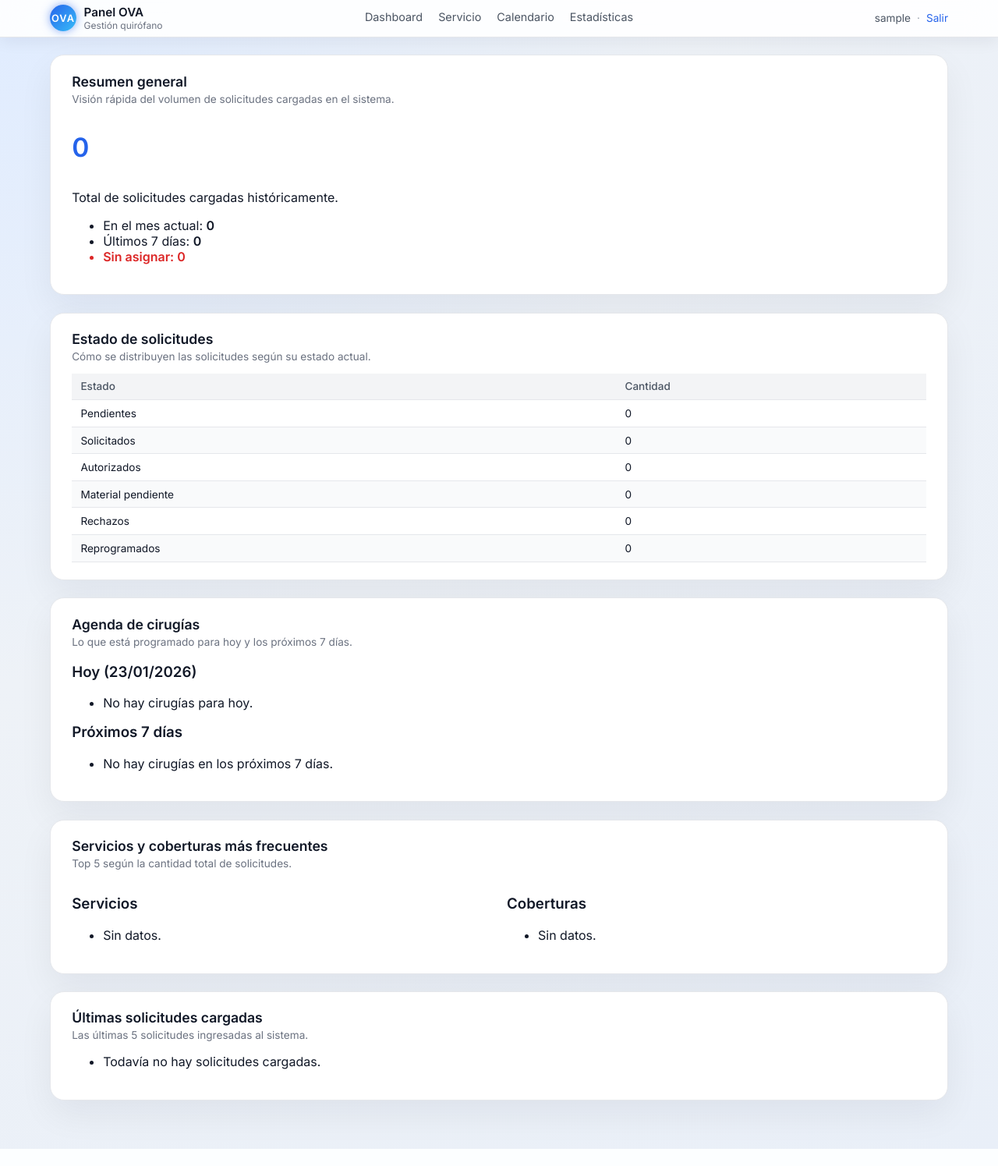
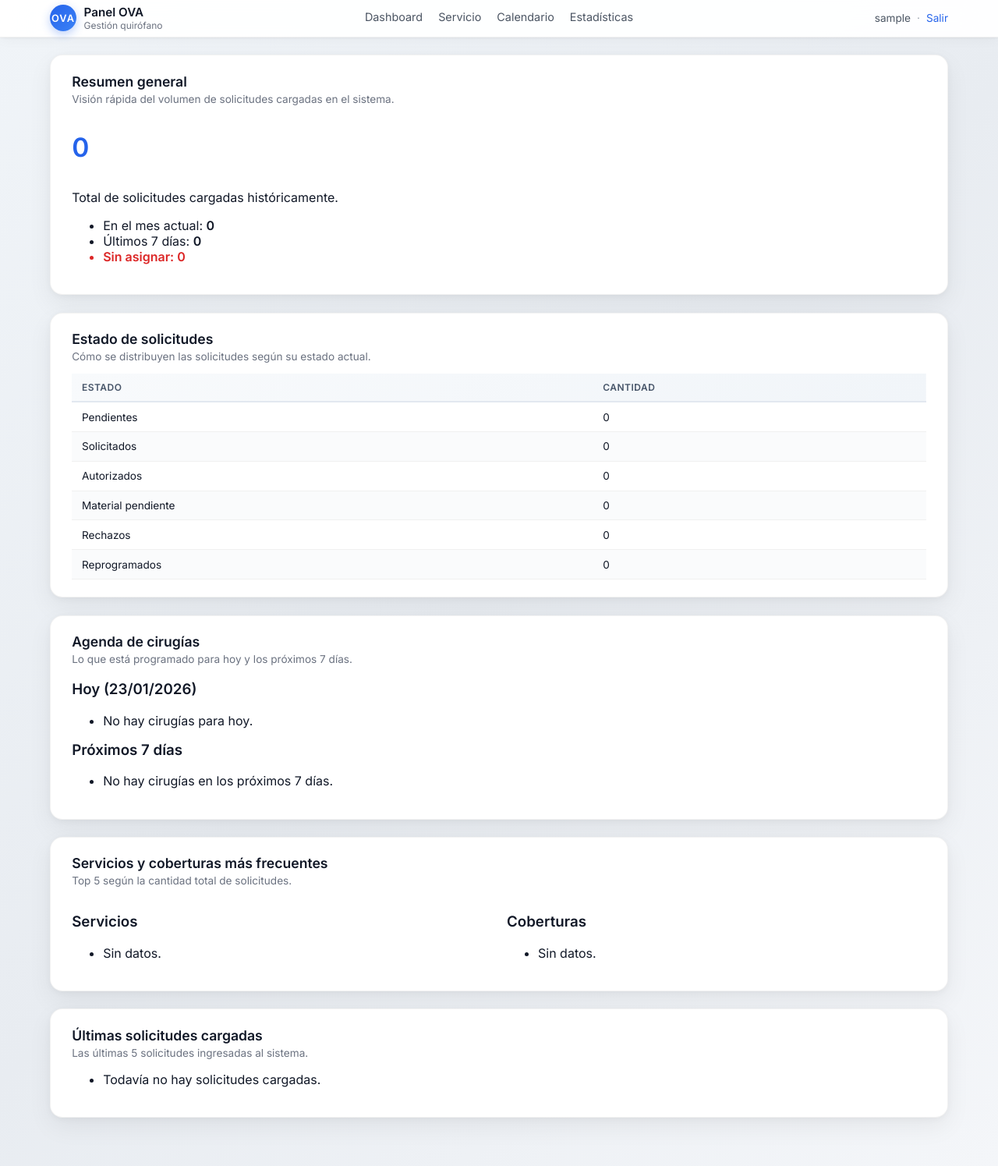
Before and after one commit to IVANAGUSS12/panel-ova, a Django app: page / in a window 1280 px wide. Shown: the whole page at 78% size. Before the commit the page ends 1473 px from the top, so only its background shows below. Run offline with Django 5.2, Linux system fonts and the light colour scheme; the visitor is signed in with stand-in values (Sample User, id 1); data comes from the database, SQL or seed files in the repository; data that the repository does not hold is empty; some libraries are stand-ins or nearby versions.

Commit message:
Rediseno completo con estilo mas sobrio y elegante - Fondo con gradiente lineal mas suave - Topbar con backdrop-filter mejorado - Cards con sombras sutiles y hover effect - Botones con transiciones smooth y hover elevado - Tablas con headers mejorados y hover scale - Logo con animacion hover - Nav links con transiciones cubicas - Eliminado indicador de documentos faltantes - Eliminado filtro de documentos faltantes - Mejora general de animaciones y transiciones

```diff
--- a/core/forms.py
+++ b/core/forms.py
@@ -40,7 +40,6 @@ class PatientFilterForm(forms.Form):
 
     # Filtros especiales
     urgent_only = forms.BooleanField(required=False, label='Solo urgentes (≤2 días)')
-    missing_docs = forms.BooleanField(required=False, label='Con documentos faltantes')
 
     # Fechas de cirugía
     date_from = forms.DateField(
--- a/core/static/core/css/styles.css
+++ b/core/static/core/css/styles.css
@@ -19,13 +19,9 @@ body {
 body {
   font-family: "Inter", system-ui, -apple-system, BlinkMacSystemFont, "Segoe UI",
     sans-serif;
-  background: radial-gradient(
-      circle at top left,
-      #e0ecff 0,
-      #eef2f7 45%,
-      #e9eff8 100%
-    );
+  background: linear-gradient(135deg, #f0f4f8 0%, #e8ecf1 50%, #f4f6f9 100%);
   color: #111827;
+  min-height: 100vh;
 }
 
 /* Links genéricos */
@@ -46,10 +42,11 @@ a:hover {
   position: sticky;
   top: 0;
   z-index: 20;
-  background: rgba(255, 255, 255, 0.9);
-  backdrop-filter: blur(18px);
-  border-bottom: 1px solid #e5e7eb;
-  box-shadow: 0 6px 20px rgba(15, 23, 42, 0.06);
+  background: rgba(255, 255, 255, 0.95);
+  backdrop-filter: blur(20px) saturate(180%);
+  border-bottom: 1px solid rgba(0, 0, 0, 0.05);
+  box-shadow: 0 1px 3px rgba(0, 0, 0, 0.05), 0 4px 16px rgba(0, 0, 0, 0.03);
+  transition: all 0.3s ease;
 }
 
 .topbar-inner {
@@ -77,13 +74,19 @@ a:hover {
   width: 34px;
   height: 34px;
   border-radius: 999px;
-  background: linear-gradient(135deg, #2563eb, #38bdf8);
+  background: linear-gradient(135deg, #2563eb, #3b82f6);
   color: #ffffff;
   font-weight: 600;
   font-size: 0.8rem;
   letter-spacing: 0.08em;
   text-transform: uppercase;
-  box-shadow: 0 0 12px rgba(37, 99, 235, 0.55);
+  box-shadow: 0 4px 12px rgba(37, 99, 235, 0.3);
+  transition: all 0.3s cubic-bezier(0.4, 0, 0.2, 1);
+}
+
+.logo-chip:hover {
+  transform: translateY(-2px);
+  box-shadow: 0 6px 16px rgba(37, 99, 235, 0.4);
 }
 
 .logo-text {
@@ -179,11 +184,17 @@ a:hover {
 
 .card {
   background: #ffffff;
-  border-radius: 18px;
+  border-radius: 16px;
   padding: 1.4rem 1.7rem;
-  border: 1px solid #e5e7eb;
-  box-shadow: 0 18px 45px rgba(15, 23, 42, 0.06);
+  border: 1px solid rgba(0, 0, 0, 0.05);
+  box-shadow: 0 2px 8px rgba(0, 0, 0, 0.04), 0 12px 32px rgba(0, 0, 0, 0.06);
   margin-bottom: 1.4rem;
+  transition: all 0.3s cubic-bezier(0.4, 0, 0.2, 1);
+}
+
+.card:hover {
+  box-shadow: 0 4px 12px rgba(0, 0, 0, 0.06), 0 16px 40px rgba(0, 0, 0, 0.08);
+  transform: translateY(-2px);
 }
 
 .card-header {
@@ -367,35 +382,45 @@ textarea:focus {
 }
 
 .table thead {
-  background: #f3f4f6;
+  background: linear-gradient(135deg, #f8fafc, #f1f5f9);
+  border-radius: 8px 8px 0 0;
 }
 
 .table th,
 .table td {
-  padding: 0.55rem 0.7rem;
+  padding: 0.65rem 0.8rem;
   text-align: left;
 }
 
 .table th {
-  font-weight: 500;
-  color: #4b5563;
-  border-bottom: 1px solid #e5e7eb;
+  font-weight: 600;
+  color: #475569;
+  border-bottom: 2px solid #e2e8f0;
+  text-transform: uppercase;
+  font-size: 0.75rem;
+  letter-spacing: 0.5px;
 }
 
 .table tbody tr:nth-child(even) {
-  background: #f9fafb;
+  background: #fafbfc;
 }
 
 .table tbody tr:nth-child(odd) {
   background: #ffffff;
 }
 
+.table tbody tr {
+  transition: all 0.2s ease;
+}
+
 .table tbody tr:hover {
-  background: #e5f0ff;
+  background: #eff6ff;
+  transform: scale(1.005);
+  box-shadow: 0 2px 8px rgba(0, 0, 0, 0.05);
 }
 
 .table td {
-  border-bottom: 1px solid #e5e7eb;
+  border-bottom: 1px solid #f0f0f0;
 }
 
 /* Badges genéricos */
--- a/core/views.py
+++ b/core/views.py
@@ -493,15 +493,6 @@ def patient_list(request):
             two_days_later = today + timedelta(days=2)
             qs = qs.filter(planned_date__gte=today, planned_date__lte=two_days_later)
 
-        # Con documentos faltantes
-        missing_docs = form.cleaned_data.get("missing_docs")
-        if missing_docs:
-            # Filtrar pacientes que no tienen todos los docs requeridos
-            from django.db.models import Count
-            qs = qs.annotate(
-                attachment_count=Count('attachments')
-            ).filter(attachment_count__lt=3)  # Menos de 3 docs obligatorios
-
         # Fechas cirugía
         date_from = form.cleaned_data.get("date_from")
         if date_from:
```
Also changed, not shown: other parts of core/static/core/css/styles.css (+17 -22 lines), core/templates/core/patient_list.html (+0 -10 lines).
